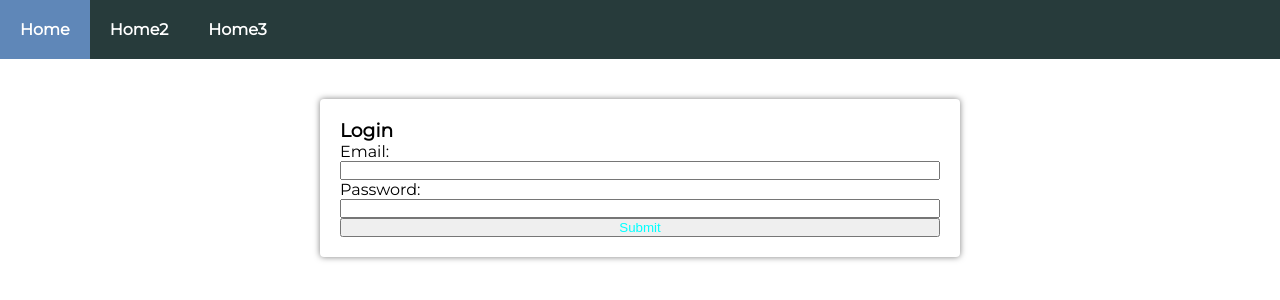
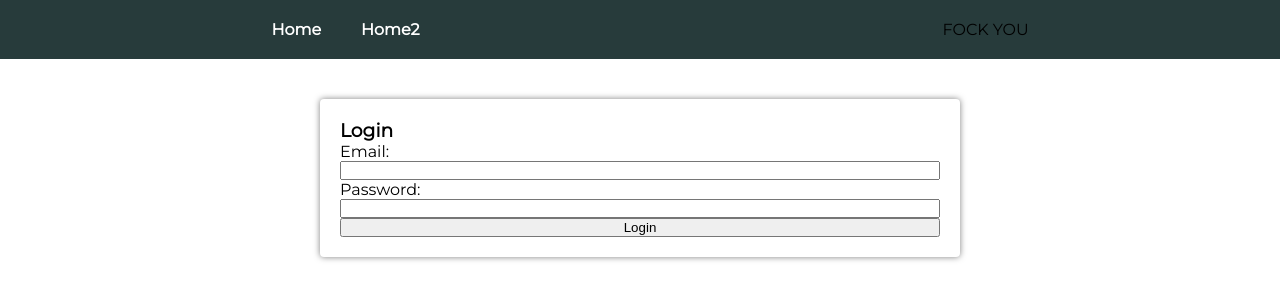
Before and after one commit to DominikPlavka/WeatherApp, a React (Create React App) app in the folder frontend/: page /login in a window 1280 px wide. Shown: the top 300 px of the page. Built offline with nearby package versions, Linux system fonts and the light colour scheme.

Commit message:
Basic authentication finished without proper routing, authorization and CSS

```diff
--- a/frontend/src/components/NavBar.css
+++ b/frontend/src/components/NavBar.css
@@ -1,11 +1,13 @@
-ul {
+.nav-container {
+    list-style-type: none;
     display: flex;
+    align-items: center;
+    justify-content: space-around;
     background-color: rgb(39, 59, 59);
 }
 
 li {
-    list-style-type: none;
-
+    display: inline-block;
 }
 
 li a {
@@ -16,6 +18,11 @@ li a {
     font-weight: 700;
 }
 
+.logout {
+    align-items: center;
+    padding: 5px 10px;
+}
+
 a:link {
     text-decoration: none;
 }
--- a/frontend/src/components/NavBar.jsx
+++ b/frontend/src/components/NavBar.jsx
@@ -1,12 +1,35 @@
-import "./NavBar.css"
+import "./NavBar.css";
+import { useLogout } from "../hooks/useLogout";
+import { useAuthContext } from "../hooks/useAuthContext";
 
 const Navbar = () => {
+
+    const { logout } = useLogout();
+    const { user } = useAuthContext();
+
+    const handleClick = () => {
+        logout();
+    };
+
     return (
-            <ul>
-                <li><a href='https://github.com/'>Home</a></li>
-                <li><a href='https://github.com/'>Home2</a></li>
-                <li><a href='https://github.com/'>Home3</a></li>
-            </ul>
+        <div className="nav-container">
+            <div>
+                <ul>
+                    <li><a href='https://github.com/'>Home</a></li>
+                    <li><a href='https://github.com/'>Home2</a></li>
+                </ul>
+            </div>
+            {user && (
+                <div>
+                    <span>{user.email}</span>
+                    <button className="logout" onClick={handleClick}>Logout</button>
+                </div>
+            )}
+            {!user && (
+                <span>FOCK YOU</span>
+            )}
+
+        </div>
     )
 }
 
--- a/frontend/src/context/AuthContext.js
+++ b/frontend/src/context/AuthContext.js
@@ -1,4 +1,4 @@
-import { createContext, useReducer } from 'react';
+import { createContext, useReducer, useEffect } from 'react';
 
 export const AuthContext = createContext();
 
@@ -18,6 +18,14 @@ export const AuthContextProvider = ({ children }) => {
         user: null
     });
 
+    useEffect(() => {
+        const user = JSON.parse(localStorage.getItem('user'));
+
+        if (user) {
+            dispatch({type: 'login', payload: user})
+        }
+    }, []);
+
     console.log('AuthContext state', state);
 
     return (
--- /dev/null
+++ b/frontend/src/hooks/useLogin.js
@@ -0,0 +1,36 @@
+import { useState } from "react";
+import { useAuthContext } from "./useAuthContext";
+
+
+export const useLogin = () => {
+    const [error, setError] = useState(null);
+    const [isLoading, setIsLoading] = useState(null);
+    const { dispatch } = useAuthContext();
+
+    const login = async(email, password) => {
+        setIsLoading(true);
+        setError(null);
+
+        const response = await fetch('/api/user/login', {
+            method: 'POST',
+            headers: {'Content-type': 'application/json'},
+            body: JSON.stringify({email, password})
+        });
+
+        const json = await response.json();
+
+        if (!response.ok) {
+            setIsLoading(false);
+            setError(json.error);
+        }
+        if (response.ok) {
+            localStorage.setItem('user', JSON.stringify(json));
+
+            dispatch({type: 'login', payload: json});
+
+            setIsLoading(false);
+        }
+    }
+
+    return {login, isLoading, error};
+};
--- /dev/null
+++ b/frontend/src/hooks/useLogout.js
@@ -0,0 +1,13 @@
+import { useAuthContext } from "./useAuthContext"
+
+export const useLogout = () => {
+    const { dispatch } = useAuthContext();
+
+    const logout = () => {
+        localStorage.removeItem('user');
+
+        dispatch({type: 'logout'});
+    }
+
+    return {logout};
+}
--- a/frontend/src/pages/Login.css
+++ b/frontend/src/pages/Login.css
@@ -8,7 +8,3 @@ form.login {
     border-radius: 4px;
     box-shadow: 0px 0px 6px 0px rgba(0,0,0,0.5);
   }
-
-  button {
-    color: aqua;
-  }
--- a/frontend/src/pages/Login.js
+++ b/frontend/src/pages/Login.js
@@ -1,14 +1,16 @@
 import { useState } from "react";
+import { useLogin } from "../hooks/useLogin";
 import "./Login.css"
 
 const Login = () => {
     const [email, setEmail] = useState('');
     const [password, setPassword] = useState('');
+    const { login, error, isLoading } = useLogin();
 
     const handleSubmit = async (e) => {
         e.preventDefault();
 
-        console.log(email, password);
+        await login(email, password);
     };
 
     return (
@@ -28,8 +30,10 @@ const Login = () => {
                 value={password}
             />
 
-            <button type="submit">Submit</button>
+            <button disabled={isLoading} type="submit">Login</button>
+            {error && <div className="error">{error}</div>}
         </form>
+
     )
 }
 
```
